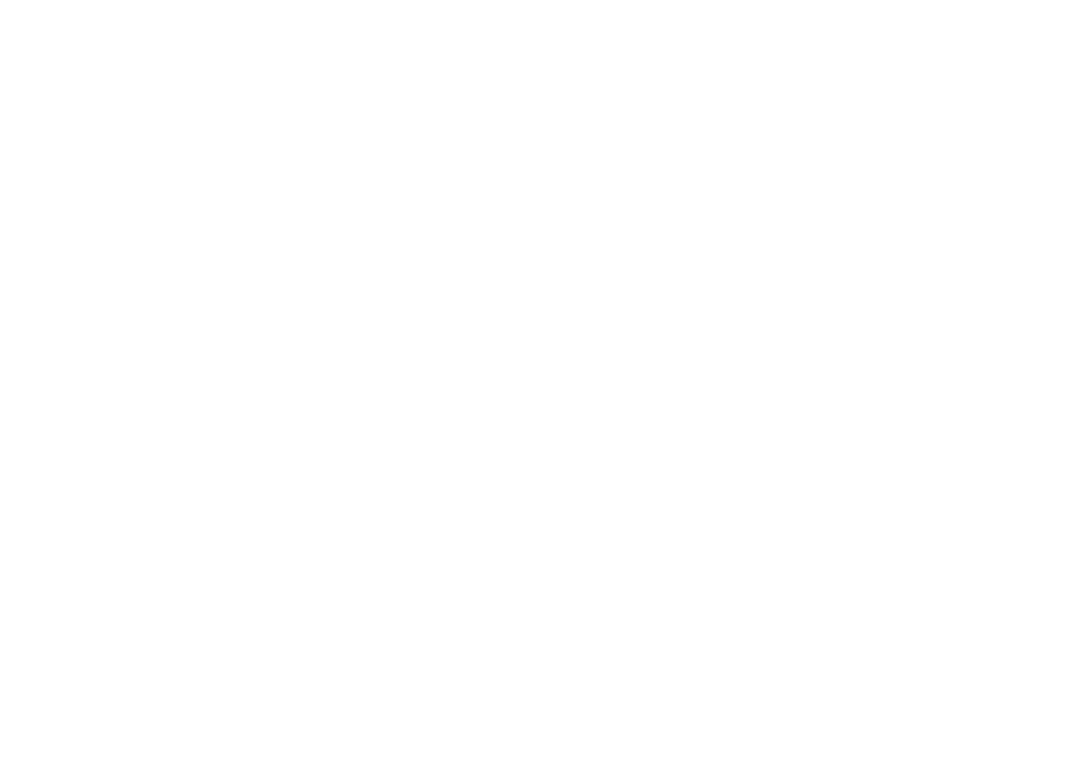
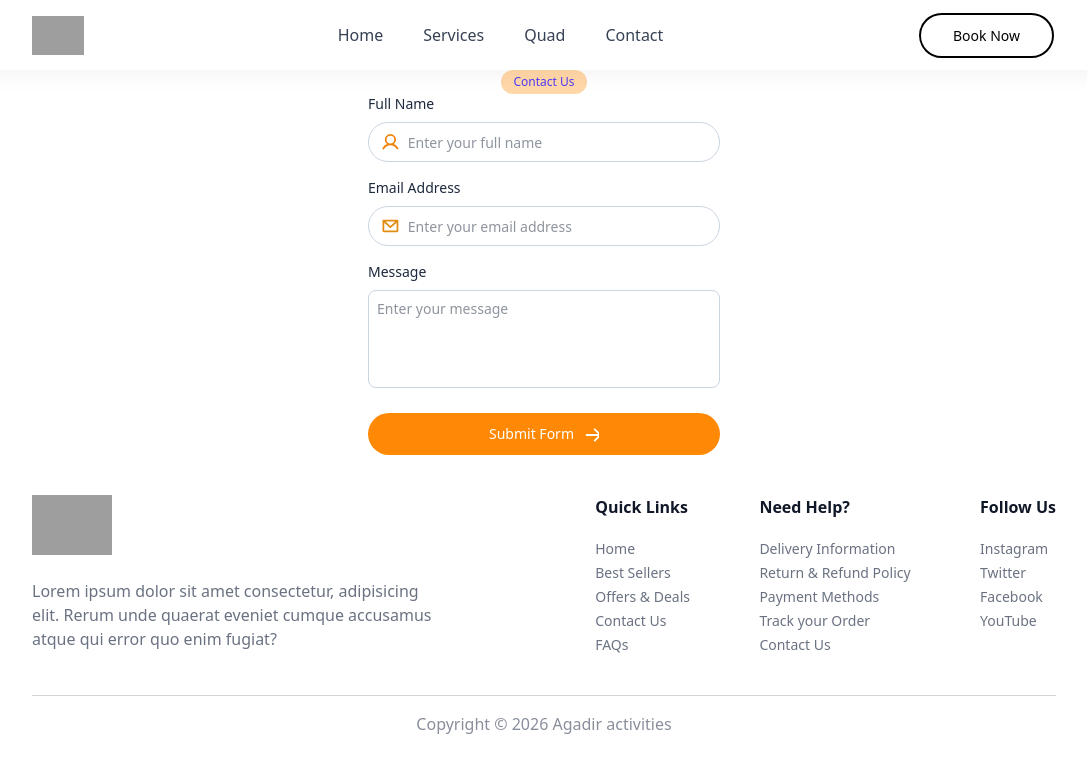
Before and after one commit to medgougriz/jadarateamwork, a React (Vite) app: page /contact in a window 1280 px wide. Before the commit this address had no page. Shown: the top 772 px of the page, without its empty margins (96-1183 px from the left). Built offline with nearby package versions, Linux system fonts and the light colour scheme; grey boxes are pictures that could not be loaded.

Commit message:
added contact page, and updated navbar

```diff
--- a/src/App.jsx
+++ b/src/App.jsx
@@ -1,7 +1,10 @@
 import { useState } from "react";
 import Home from "./pages/Home";
 import Quad from "./pages/Quad";
+import ContactPage from "./pages/Contact";
 import { Routes, Route } from "react-router-dom";
+
+
 
 import "./style.css";
 
@@ -11,6 +14,7 @@
     <Routes>
       <Route path="/" element={<Home />} />
       <Route path="/quad" element={<Quad />} />
+      <Route path="/contact" element={<ContactPage />} />
     </Routes>
     </>
   );
--- /dev/null
+++ b/src/components/contact.jsx
@@ -0,0 +1,36 @@
+export default function Contact() {
+    return (
+        <form className="flex flex-col items-center text-sm text-slate-800">
+            <p className="text-xs bg-orange-200 text-indigo-600 font-medium px-3 py-1 rounded-full">Contact Us</p>
+
+
+            <div className="max-w-96 w-full px-4">
+                <label htmlFor="name" className="font-medium">Full Name</label>
+                <div className="flex items-center mt-2 mb-4 h-10 pl-3 border border-slate-300 rounded-full focus-within:ring-2 focus-within:ring-indigo-400 transition-all overflow-hidden">
+                    <svg width="20" height="20" viewBox="0 0 20 20" fill="none" xmlns="http://www.w3.org/2000/svg">
+                        <path d="M18.311 16.406a9.64 9.64 0 0 0-4.748-4.158 5.938 5.938 0 1 0-7.125 0 9.64 9.64 0 0 0-4.749 4.158.937.937 0 1 0 1.623.938c1.416-2.447 3.916-3.906 6.688-3.906 2.773 0 5.273 1.46 6.689 3.906a.938.938 0 0 0 1.622-.938M5.938 7.5a4.063 4.063 0 1 1 8.125 0 4.063 4.063 0 0 1-8.125 0" fill="rgba(241, 128, 6, 1)"/>
+                    </svg>
+                    <input type="text" className="h-full px-2 w-full outline-none bg-transparent" placeholder="Enter your full name" required />
+                </div>
+
+                <label htmlFor="email-address" className="font-medium mt-4">Email Address</label>
+                <div className="flex items-center mt-2 mb-4 h-10 pl-3 border border-slate-300 rounded-full focus-within:ring-2 focus-within:ring-indigo-400 transition-all overflow-hidden">
+                    <svg width="20" height="20" viewBox="0 0 20 20" fill="none" xmlns="http://www.w3.org/2000/svg">
+                        <path d="M17.5 3.438h-15a.937.937 0 0 0-.937.937V15a1.563 1.563 0 0 0 1.562 1.563h13.75A1.563 1.563 0 0 0 18.438 15V4.375a.94.94 0 0 0-.938-.937m-2.41 1.874L10 9.979 4.91 5.313zM3.438 14.688v-8.18l5.928 5.434a.937.937 0 0 0 1.268 0l5.929-5.435v8.182z" fill="hsla(35, 85%, 48%, 1.00)"/>
+                    </svg>
+                    <input type="email" className="h-full px-2 w-full outline-none bg-transparent" placeholder="Enter your email address" required />
+                </div>
+
+                <label htmlFor="message" className="font-medium mt-4">Message</label>
+                <textarea rows="4" className="w-full mt-2 p-2 bg-transparent border border-slate-300 rounded-lg resize-none outline-none focus:ring-2 focus-within:ring-indigo-400 transition-all" placeholder="Enter your message" required></textarea>
+
+                <button type="submit" className="flex items-center justify-center gap-1 mt-5 bg-orange-400 hover:bg-orange-600 text-white py-2.5 w-full rounded-full transition">
+                    Submit Form
+                    <svg className="mt-0.5" width="21" height="20" viewBox="0 0 11 20" fill="none" xmlns="http://www.w3.org/2000/svg">
+                        <path d="m18.038 10.663-5.625 5.625a.94.94 0 0 1-1.328-1.328l4.024-4.023H3.625a.938.938 0 0 1 0-1.875h11.484l-4.022-4.025a.94.94 0 0 1 1.328-1.328l5.625 5.625a.935.935 0 0 1-.002 1.33" fill="#fff"/>
+                    </svg>
+                </button>
+            </div>
+        </form>
+    );
+};
--- a/src/components/navbar.jsx
+++ b/src/components/navbar.jsx
@@ -18,7 +18,7 @@
         <li><a className="hover:text-gray-500 transition" href="/">Home</a></li>
         <li><a className="hover:text-gray-500 transition" href="/service">Services</a></li>
         <li><a className="hover:text-gray-500 transition" href="/quad">Quad</a></li>
-        <li><a className="hover:text-gray-500 transition" href="#">Pricing</a></li>
+        <li><a className="hover:text-gray-500 transition" href="/contact">Contact</a></li>
       </ul>
 
       {/* Desktop Button */}
--- /dev/null
+++ b/src/pages/Contact.jsx
@@ -0,0 +1,13 @@
+import Navbar from "../components/navbar.jsx";
+import Footer from "../components/footer.jsx";
+import Contact from "../components/contact.jsx";
+
+export default function ContactPage() {
+  return (
+    <>
+      <Navbar />
+      <Contact />
+      <Footer />
+    </>
+  );
+}
--- a/src/pages/Home.jsx
+++ b/src/pages/Home.jsx
@@ -3,6 +3,8 @@
 import Hero from "../components/Hero.jsx";
 import ToursSection from "../components/ToursSection";
 import MapComponent from "../components/map.jsx";
+import Contact from "../components/contact.jsx";
+
 
 export default function Home() {
   return (
```
Also changed, not shown: 1 other file (tests, documents, lock files or other folders).
